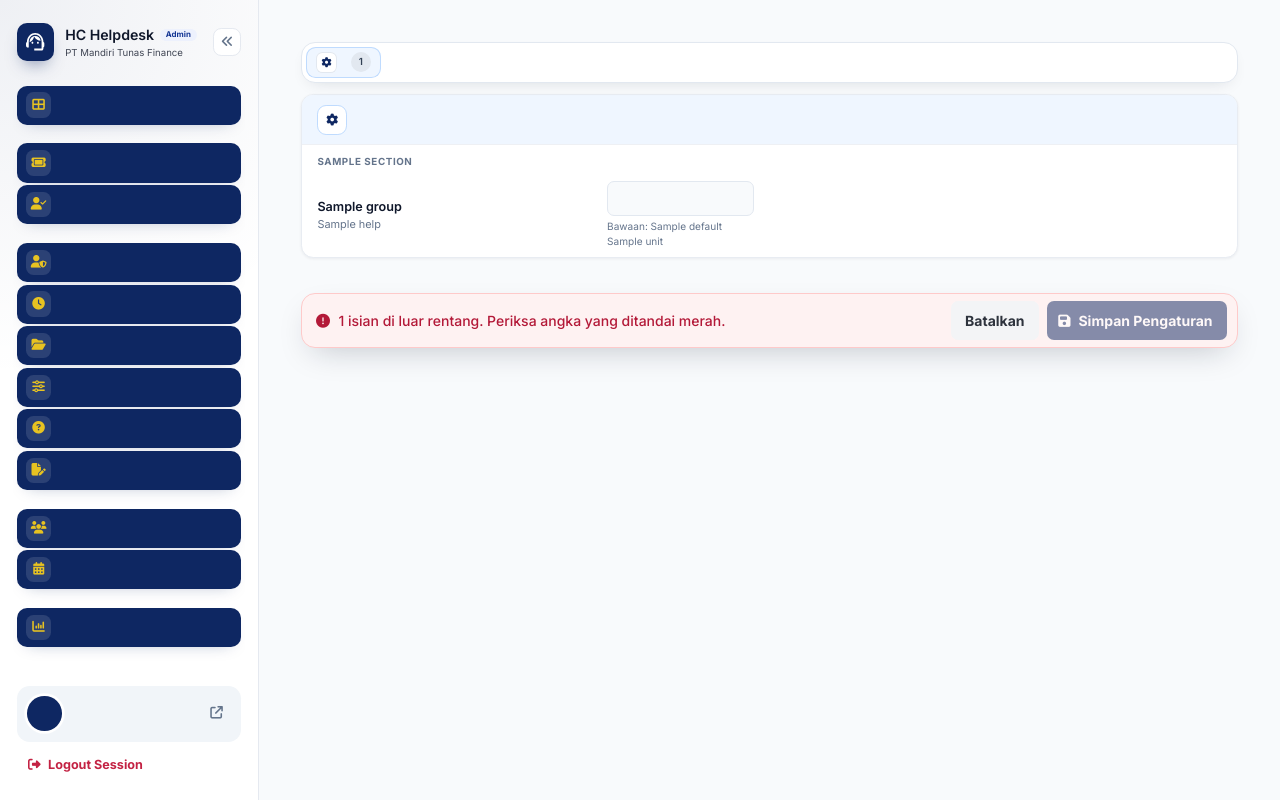
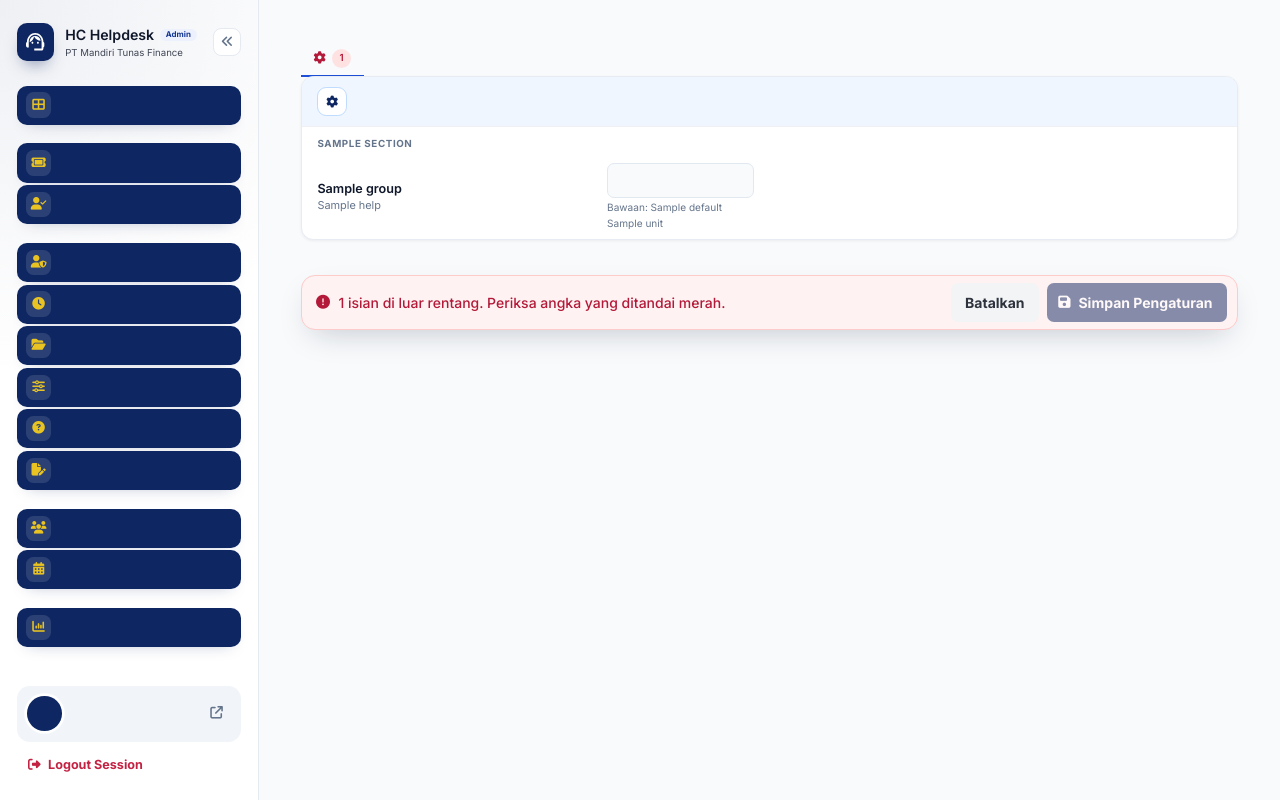
Before and after one commit to reskyadhyaksa/helpdesk-ci4, a CodeIgniter 4 app: the page made by app/Views/admin/settings/index.php in a window 1280 px wide. Run offline with PHP 8.4 and a stand-in for CodeIgniter, Linux system fonts and the light colour scheme; the template is opened without the code that fills it: most values are stand-ins (such as "Sample title", 1, 10 or a date in 2020); data that the repository does not hold is empty; some libraries are stand-ins or nearby versions.

Commit message:
feat(settings): move system parameter groups into header tabs shared with the holidays page

```diff
--- a/app/Views/admin/settings/index.php
+++ b/app/Views/admin/settings/index.php
@@ -1,6 +1,6 @@
 <?php
 /**
- * Pengaturan sistem: bar tab kelompok di atas, satu kartu per kelompok di bawahnya (tiap parameter satu baris:
+ * Pengaturan sistem: tab kelompok di header (satu kartu tampil per tab), satu kartu per kelompok di bawahnya (tiap parameter satu baris:
  * label + bantuan di kiri, isian di kanan), dan bilah simpan melekat di bawah yang menunjukkan ada tidaknya perubahan.
  * Definisi (label, satuan, rentang, subbagian) dari SystemParameterModel::DEFAULTS; perilaku di js/pages/admin/settings.js.
  *
@@ -13,35 +13,32 @@ $groupIcons = ['attachment' => 'fa-paperclip', 'notification' => 'fa-bell', 'sla
 
 <?= $this->section('content') ?>
 <section class="section">
-    <?= component('page_header', [
+    <?php component_start('page_header', [
         'title'    => lang('Admin.pages.settings.title'),
         'subtitle' => lang('Admin.pages.settings.subtitle'),
     ]) ?>
+        <?php component_slot('tabs') ?>
+        <div class="admin-page-header-tab-list" role="tablist" aria-label="Kelompok pengaturan" data-header-tabs data-storage-key="settings.tab" data-default="<?= esc((string) array_key_first($groups), 'attr') ?>">
+            <?php foreach ($groups as $group => $items): ?>
+                <button type="button" class="admin-page-header-tab" role="tab" id="tab-<?= esc($group, 'attr') ?>" aria-controls="group-<?= esc($group, 'attr') ?>" data-tab="<?= esc($group, 'attr') ?>">
+                    <i class="fa-solid <?= esc($groupIcons[$group] ?? 'fa-gear', 'attr') ?>" aria-hidden="true"></i>
+                    <?= esc(lang('Admin.settings.groups.' . $group)) ?>
+                    <span class="admin-page-header-tab-count"><?= count($items) ?></span>
+                </button>
+            <?php endforeach ?>
+        </div>
+    <?= component_end() ?>
 
     <form class="settings-layout" action="<?= url_to('admin.settings.update') ?>" method="post" novalidate data-settings-form>
         <?= csrf_field() ?>
 
-        <nav class="settings-nav" aria-label="Kelompok pengaturan">
-            <ul>
-                <?php foreach ($groups as $group => $items): ?>
-                    <li>
-                        <a href="#group-<?= esc($group, 'attr') ?>" data-settings-link>
-                            <span class="settings-nav-icon"><i class="fa-solid <?= esc($groupIcons[$group] ?? 'fa-gear', 'attr') ?>" aria-hidden="true"></i></span>
-                            <span><?= esc(lang('Admin.settings.groups.' . $group)) ?></span>
-                            <span class="settings-nav-count"><?= count($items) ?></span>
-                        </a>
-                    </li>
-                <?php endforeach ?>
-            </ul>
-        </nav>
-
         <div class="settings-main">
             <?php foreach ($groups as $group => $items): ?>
-                <section class="box p-0 settings-card" id="group-<?= esc($group, 'attr') ?>" aria-labelledby="title-<?= esc($group, 'attr') ?>">
+                <section class="box p-0 settings-card" id="group-<?= esc($group, 'attr') ?>" role="tabpanel" aria-labelledby="tab-<?= esc($group, 'attr') ?>" data-tab-panel="<?= esc($group, 'attr') ?>">
                     <header class="settings-card-head">
                         <span class="settings-card-icon"><i class="fa-solid <?= esc($groupIcons[$group] ?? 'fa-gear', 'attr') ?>" aria-hidden="true"></i></span>
                         <div>
-                            <h2 class="settings-card-title" id="title-<?= esc($group, 'attr') ?>"><?= esc(lang('Admin.settings.groups.' . $group)) ?></h2>
+                            <h2 class="settings-card-title"><?= esc(lang('Admin.settings.groups.' . $group)) ?></h2>
                             <p><?= esc(lang('Admin.settings.groupHints.' . $group)) ?></p>
                         </div>
                     </header>
@@ -143,5 +140,6 @@ $groupIcons = ['attachment' => 'fa-paperclip', 'notification' => 'fa-bell', 'sla
 <?= $this->endSection() ?>
 
 <?= $this->section('scripts') ?>
+<script src="<?= base_url('js/components/header-tabs.js') ?>"></script>
 <script src="<?= base_url('js/pages/admin/settings.js') ?>"></script>
 <?= $this->endSection() ?>
--- a/public/css/components/page-header.css
+++ b/public/css/components/page-header.css
@@ -121,6 +121,32 @@
   color: var(--bulma-link);
 }
 
+/* Jumlah item di tab; tab berisi isian tidak sah ditandai merah */
+.admin-page-header-tab-count {
+  min-width: 1.35rem;
+  padding: 0 0.4rem;
+  border-radius: 999px;
+  background-color: #e2e8f0;
+  color: #334155;
+  font-size: 0.7rem;
+  line-height: 1.35rem;
+  text-align: center;
+}
+
+.admin-page-header-tab.is-active .admin-page-header-tab-count {
+  background-color: var(--app-fill-blue);
+  color: var(--bulma-link);
+}
+
+.admin-page-header-tab.has-error {
+  color: var(--app-danger-ink);
+}
+
+.admin-page-header-tab.has-error .admin-page-header-tab-count {
+  background-color: #fee2e2;
+  color: var(--app-danger-ink);
+}
+
 /* Layar sempit: judul di atas, aksi di bawahnya rata kiri */
 @media (max-width: 768px) {
   .admin-page-header-actions {
--- a/public/css/pages/admin-settings.css
+++ b/public/css/pages/admin-settings.css
@@ -1,83 +1,12 @@
 /*
  * Halaman System Parameters (views/admin/settings/index.php, js/pages/admin/settings.js):
- * bar tab kelompok di atas, kartu per kelompok, baris pengaturan (teks di kiri, isian di kanan), dan bilah simpan.
+ * tab kelompok ada di header halaman (page-header.css), kartu per kelompok, baris pengaturan (teks di kiri, isian di kanan), dan bilah simpan.
  */
 
 /* Padat: jarak antarbagian dan padding kartu dirapatkan; pada layar lebar parameter tersusun dua kolom (.settings-grid) */
 .settings-layout {
   display: grid;
   gap: 0.85rem;
-}
-
-/* Bar tab horizontal di atas kartu: lompat ke kelompok; menempel di atas saat halaman digulir */
-.settings-nav {
-  position: sticky;
-  top: 0.5rem;
-  z-index: 6;
-  padding: 0.25rem;
-  overflow-x: auto;
-  border: 1px solid #e2e8f0;
-  border-radius: 1rem;
-  background-color: #fff;
-  box-shadow: 0 6px 18px -10px rgb(15 23 42 / 0.2);
-}
-
-.settings-nav ul {
-  display: flex;
-  gap: 0.25rem;
-  margin: 0;
-  padding: 0;
-  list-style: none;
-}
-
-.settings-nav a {
-  display: flex;
-  align-items: center;
-  gap: 0.5rem;
-  min-height: 2.25rem;
-  padding: 0.25rem 0.75rem;
-  border-radius: 0.7rem;
-  color: #475569;
-  font-size: 0.875rem;
-  font-weight: 600;
-  white-space: nowrap;
-}
-
-.settings-nav a:hover,
-.settings-nav a:focus-visible {
-  background-color: #f1f5f9;
-  color: var(--bulma-text-strong);
-}
-
-.settings-nav a.is-active {
-  background-color: var(--app-fill-blue);
-  color: var(--bulma-primary);
-  box-shadow: inset 0 0 0 1px var(--app-stroke-blue);
-}
-
-.settings-nav-icon {
-  display: inline-flex;
-  flex-shrink: 0;
-  align-items: center;
-  justify-content: center;
-  width: 1.5rem;
-  height: 1.5rem;
-  border-radius: 0.45rem;
-  background-color: #fff;
-  box-shadow: inset 0 0 0 1px #e2e8f0;
-  font-size: 0.72rem;
-}
-
-.settings-nav-count {
-  margin-left: auto;
-  min-width: 1.4rem;
-  padding: 0 0.4rem;
-  border-radius: 999px;
-  background-color: #e2e8f0;
-  color: #334155;
-  font-size: 0.7rem;
-  line-height: 1.4rem;
-  text-align: center;
 }
 
 .settings-main {
@@ -89,7 +18,6 @@
 .settings-card {
   margin-bottom: 0;
   overflow: hidden;
-  scroll-margin-top: 4rem;
 }
 
 .settings-card-head {
@@ -230,8 +158,7 @@
 @media (pointer: coarse) {
   .settings-input-group .input,
   .settings-row-control .input,
-  .settings-switch,
-  .settings-nav a {
+  .settings-switch {
     min-height: 2.75rem;
   }
 }
--- a/public/js/pages/admin/settings.js
+++ b/public/js/pages/admin/settings.js
@@ -1,6 +1,6 @@
 // Halaman System Parameters (views/admin/settings/index.php): bilah simpan menunjukkan ada tidaknya perubahan,
 // tombol Simpan baru aktif bila ada perubahan dan semua isian sah, Batalkan mengembalikan nilai tersimpan,
-// dan navigasi kelompok di kiri menyorot kartu yang sedang terlihat.
+// dan tab kelompok yang berisi isian tidak sah diberi tanda merah (tabnya diatur js/components/header-tabs.js).
 // Nilai "tersimpan" dibaca dari data-saved (bukan dari value), jadi isian lama yang gagal disimpan tetap terhitung berubah.
 (function () {
     var form = document.querySelector('[data-settings-form]');
@@ -50,6 +50,14 @@
             }
         });
 
+        form.querySelectorAll('[data-tab-panel]').forEach(function (panel) {
+            var tab = document.querySelector('[data-tab="' + panel.dataset.tabPanel + '"]');
+
+            if (tab) {
+                tab.classList.toggle('has-error', panel.querySelector('.is-danger') !== null);
+            }
+        });
+
         bar.classList.toggle('is-dirty', changed > 0 && invalid === 0);
         bar.classList.toggle('is-invalid', invalid > 0);
         save.disabled = changed === 0 || invalid > 0;
@@ -82,33 +90,4 @@
     });
 
     update();
-
-    // Sorot tautan kelompok yang kartunya sedang terlihat
-    var links = Array.prototype.slice.call(form.querySelectorAll('[data-settings-link]'));
-
-    if ('IntersectionObserver' in window) {
-        var observer = new IntersectionObserver(function (entries) {
-            entries.forEach(function (entry) {
-                if (! entry.isIntersecting) {
-                    return;
-                }
-
-                links.forEach(function (link) {
-                    var isCurrent = link.getAttribute('href') === '#' + entry.target.id;
-
-                    link.classList.toggle('is-active', isCurrent);
-
-                    if (isCurrent) {
-                        link.setAttribute('aria-current', 'true');
-                    } else {
-                        link.removeAttribute('aria-current');
-                    }
-                });
-            });
-        }, { rootMargin: '-25% 0px -60% 0px' });
-
-        form.querySelectorAll('.settings-card').forEach(function (card) {
-            observer.observe(card);
-        });
-    }
 })();
```
Also changed, not shown: app/Views/admin/holidays/index.php (+4 -3 lines), public/js/components/header-tabs.js (added, +72 -0 lines), public/js/pages/admin/holidays.js (+0 -67 lines).
